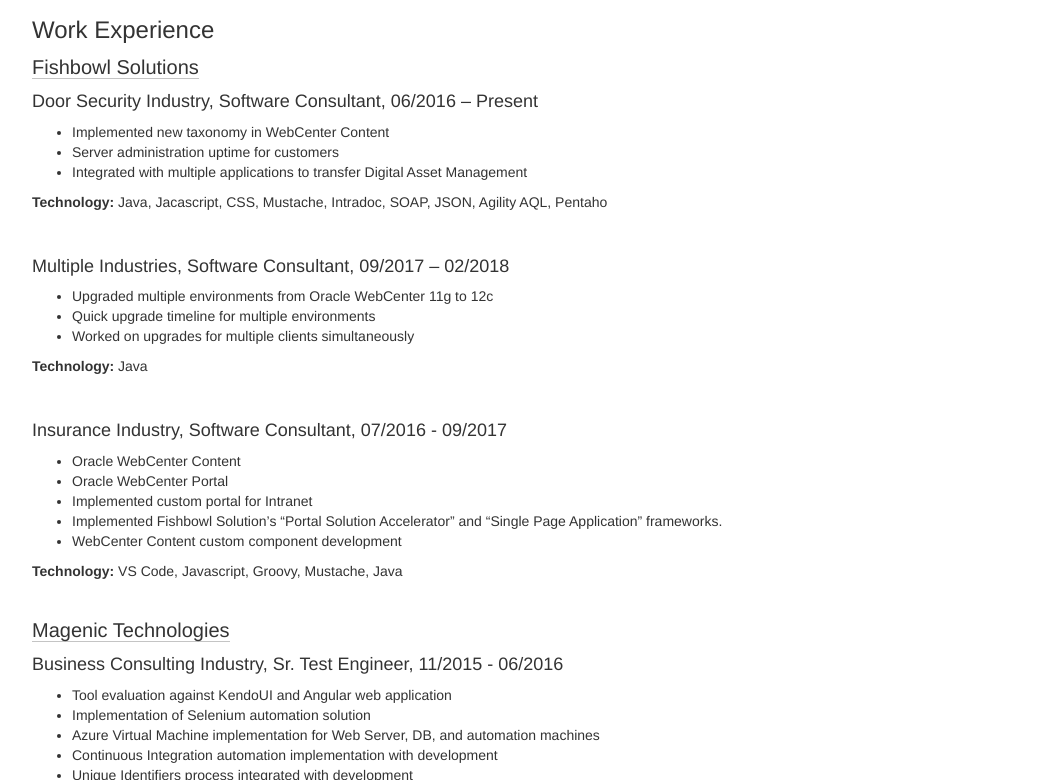
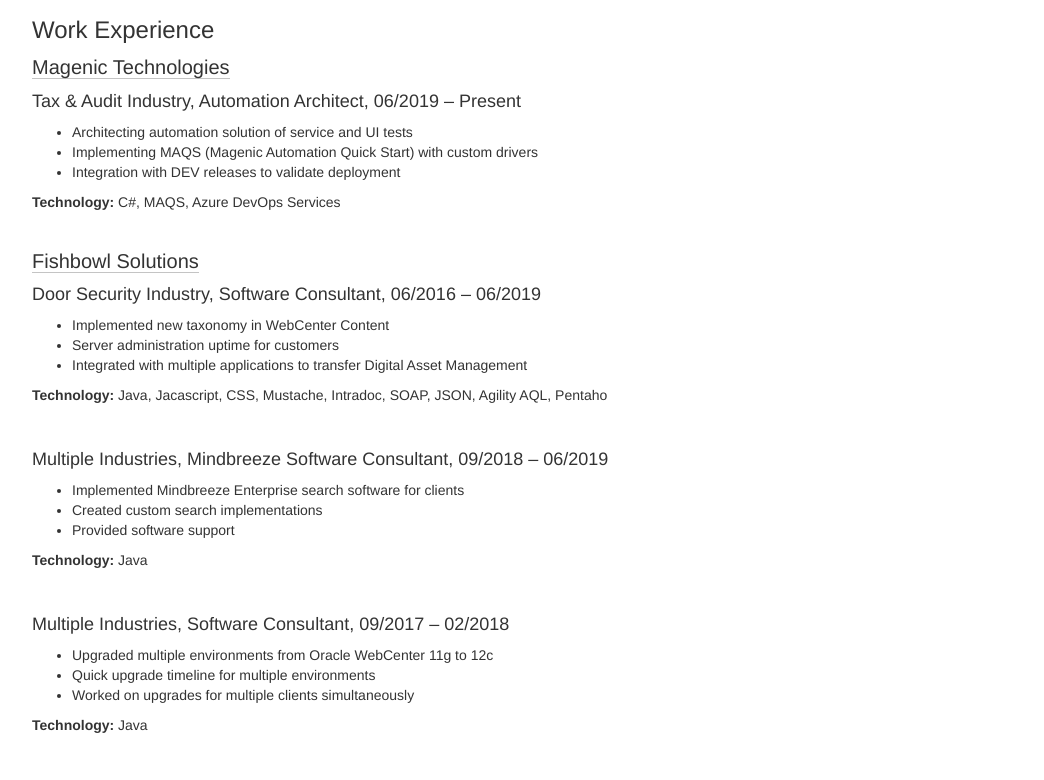
Before and after one commit to FermJacob/fermjacob.github.io, a plain HTML site: page index.html in a window 1280 px wide. Shown: the part 669-1449 px from the top of the page, without its empty margins (38-1082 px from the left). Drawn offline with Linux system fonts and the light colour scheme.

Commit message:
Updating projects

```diff
--- a/index.html
+++ b/index.html
@@ -239,15 +239,34 @@
             <div class="row">
                 <h3>Work Experience</h3>
 
+                <span class="work-name-header">Magenic Technologies</span>
+                <div class="row col-md-offset-0 TopLevel col-sm-offset-0 col-xs-offset-0">
+                    <h4>Tax & Audit Industry, Automation Architect, 06/2019 – Present</h4>
+                    <ul>
+                        <li>Architecting automation solution of service and UI tests</li>
+                        <li>Implementing MAQS (Magenic Automation Quick Start) with custom drivers </li>
+                        <li>Integration with DEV releases to validate deployment</li>
+                    </ul>
+                    <p><b>Technology:</b> C#, MAQS, Azure DevOps Services</p>
+                </div>
                 <span class="work-name-header">Fishbowl Solutions</span>
                 <div class="row col-md-offset-0 TopLevel col-sm-offset-0 col-xs-offset-0">
-                    <h4>Door Security Industry, Software Consultant, 06/2016 – Present</h4>
+                    <h4>Door Security Industry, Software Consultant, 06/2016 – 06/2019</h4>
                     <ul>
                         <li>Implemented new taxonomy in WebCenter Content</li>
                         <li>Server administration uptime for customers</li>
                         <li>Integrated with multiple applications to transfer Digital Asset Management</li>
                     </ul>
                     <p><b>Technology:</b> Java, Jacascript, CSS, Mustache, Intradoc, SOAP, JSON, Agility AQL, Pentaho</p>
+                </div>
+                <div class="row col-md-offset-0 TopLevel col-sm-offset-0 col-xs-offset-0">
+                    <h4>Multiple Industries, Mindbreeze Software Consultant, 09/2018 – 06/2019</h4>
+                    <ul>
+                        <li>Implemented Mindbreeze Enterprise search software for clients</li>
+                        <li>Created custom search implementations</li>
+                        <li>Provided software support</li>
+                    </ul>
+                    <p><b>Technology:</b> Java</p>
                 </div>
                 <div class="row col-md-offset-0 TopLevel col-sm-offset-0 col-xs-offset-0">
                     <h4>Multiple Industries, Software Consultant, 09/2017 – 02/2018</h4>
```
